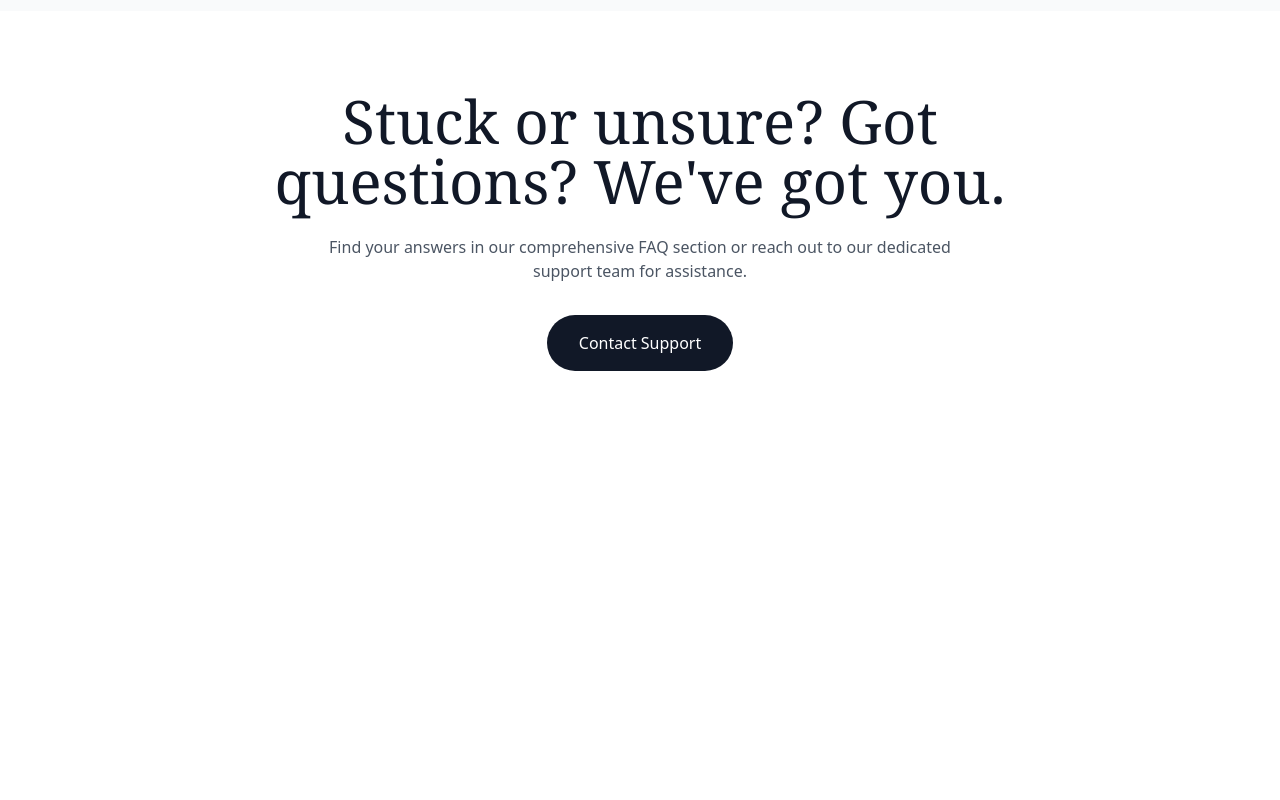
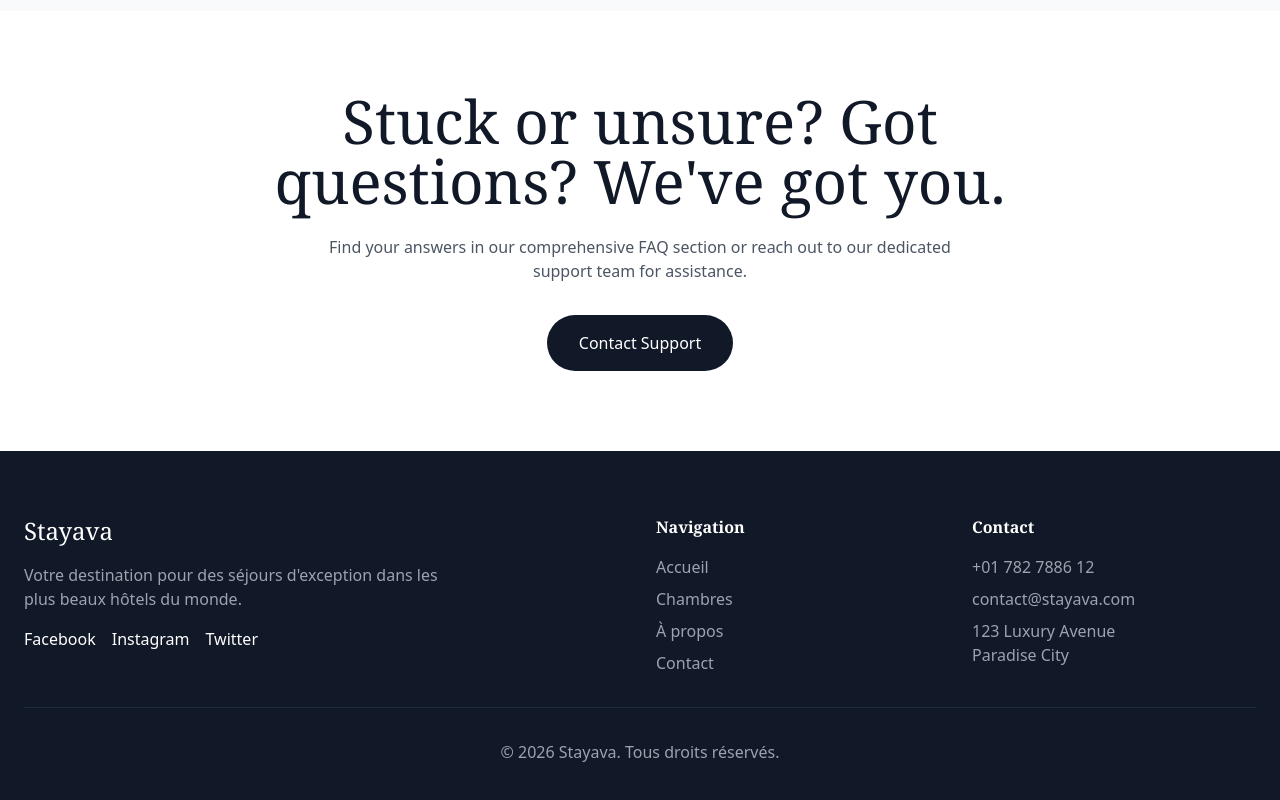
Before and after one commit to Quentin693/CI-CDproject, a Next.js app: page / in a window 1280 px wide. Shown: the part 3248-4048 px from the top of the page. Before the commit the page ends 3699 px from the top, so only its background shows below. Built offline with nearby package versions, Linux system fonts and the light colour scheme.

Commit message:
feat: ajout footer avec liens et informations closes #6

```diff
--- a/app/page.tsx
+++ b/app/page.tsx
@@ -5,6 +5,7 @@ import ConfidenceSection from '@/components/ConfidenceSection'
 import HotelPicksSection from '@/components/HotelPicksSection'
 import BlogSection from '@/components/BlogSection'
 import FAQSection from '@/components/FAQSection'
+import Footer from '@/components/Footer'
 
 export default function Home() {
   return (
@@ -16,6 +17,7 @@ export default function Home() {
       <HotelPicksSection />
       <BlogSection />
       <FAQSection />
+      <Footer />
     </main>
   )
 }
--- /dev/null
+++ b/components/Footer.tsx
@@ -0,0 +1,48 @@
+export default function Footer() {
+    return (
+      <footer className="bg-gray-900 text-white py-16">
+        <div className="container mx-auto px-6">
+          <div className="grid grid-cols-1 md:grid-cols-4 gap-8 mb-8">
+            {/* Logo & Description */}
+            <div className="md:col-span-2">
+              <h3 className="text-2xl font-serif mb-4">Stayava</h3>
+              <p className="text-gray-400 mb-4 max-w-md">
+                Votre destination pour des séjours d'exception dans les plus beaux hôtels du monde.
+              </p>
+              <div className="flex gap-4">
+                <a href="#" className="hover:text-yellow-400 transition">Facebook</a>
+                <a href="#" className="hover:text-yellow-400 transition">Instagram</a>
+                <a href="#" className="hover:text-yellow-400 transition">Twitter</a>
+              </div>
+            </div>
+
+            {/* Navigation */}
+            <div>
+              <h4 className="font-semibold mb-4">Navigation</h4>
+              <ul className="space-y-2 text-gray-400">
+                <li><a href="#home" className="hover:text-white transition">Accueil</a></li>
+                <li><a href="#rooms" className="hover:text-white transition">Chambres</a></li>
+                <li><a href="#about" className="hover:text-white transition">À propos</a></li>
+                <li><a href="#contact" className="hover:text-white transition">Contact</a></li>
+              </ul>
+            </div>
+
+            {/* Contact */}
+            <div>
+              <h4 className="font-semibold mb-4">Contact</h4>
+              <ul className="space-y-2 text-gray-400">
+                <li>+01 782 7886 12</li>
+                <li>contact@stayava.com</li>
+                <li>123 Luxury Avenue<br/>Paradise City</li>
+              </ul>
+            </div>
+          </div>
+
+          {/* Copyright */}
+          <div className="border-t border-gray-800 pt-8 text-center text-gray-400">
+            <p>&copy; 2026 Stayava. Tous droits réservés.</p>
+          </div>
+        </div>
+      </footer>
+    )
+  }
```
